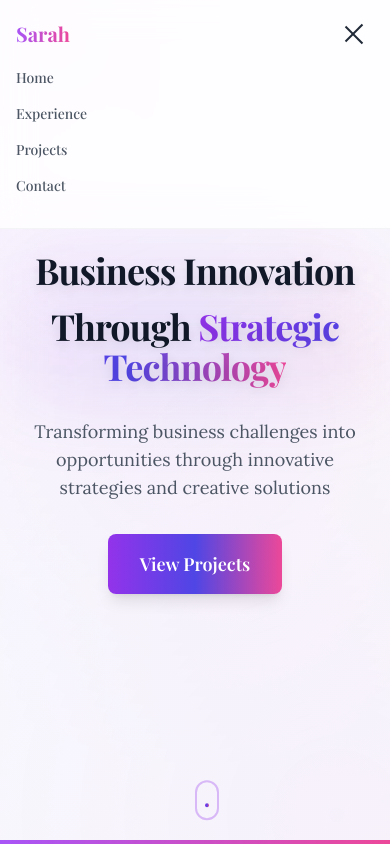
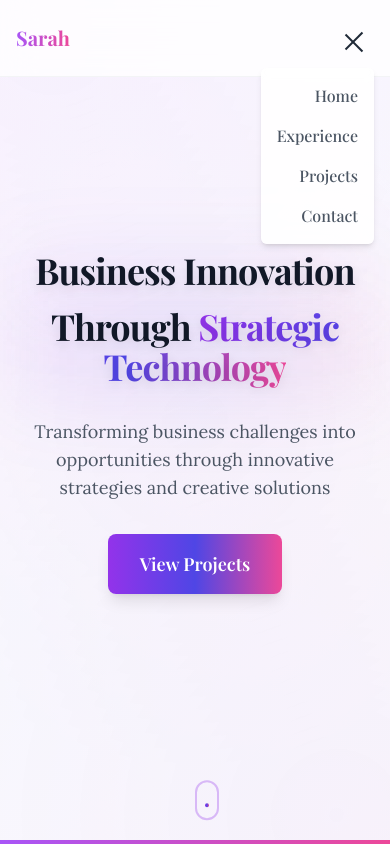
Before and after one commit to Wais-A/Business-portfolio, a Next.js app: page / in a window 390 px wide. Both pictures are taken after a click on the button 354 px from the left and 34 px from the top of the page. Shown: the top 844 px of the page. Built offline with nearby package versions, Linux system fonts and the light colour scheme; a web font is replaced by a local one.

Commit message:
Update navigation.tsx

```diff
--- a/src/components/navigation.tsx
+++ b/src/components/navigation.tsx
@@ -13,9 +13,10 @@ const menuItems = [
 export function Navigation() {
   const [isOpen, setIsOpen] = useState(false);
 
-  // Smooth scroll, optional offset for fixed header
+  // Optional offset for fixed header
   const headerOffset = 80;
-  const scrollToHref = useCallback((href: string) => {
+  const scrollToSection = useCallback((href: string) => {
+    // If linking to top of page:
     if (href === "#home") {
       window.scrollTo({ top: 0, behavior: "smooth" });
       return;
@@ -35,7 +36,7 @@ export function Navigation() {
 
   const handleClick = (href: string) => {
     setIsOpen(false);
-    scrollToHref(href);
+    scrollToSection(href);
   };
 
   return (
@@ -45,8 +46,7 @@ export function Navigation() {
       animate={{ y: 0 }}
       transition={{ duration: 0.6 }}
     >
-      <nav className="container mx-auto px-4 py-4">
-        <div className="flex items-center justify-between">
+      <nav className="container mx-auto px-4 py-4 flex items-center">
         {/* Logo (left) */}
         <motion.button
           onClick={() => handleClick("#home")}
@@ -57,8 +57,11 @@ export function Navigation() {
           Sarah
         </motion.button>
 
-          {/* Desktop Navigation (right) */}
-          <div className="hidden md:flex items-center gap-4 text-sm whitespace-nowrap">
+        {/* Spacer in the middle */}
+        <div className="flex-1" />
+
+        {/* Desktop Nav (right-aligned) */}
+        <div className="hidden md:flex justify-end items-center gap-4 text-sm whitespace-nowrap">
           {menuItems.map((item) => (
             <motion.button
               key={item.name}
@@ -72,10 +75,11 @@ export function Navigation() {
           ))}
         </div>
 
-          {/* Mobile Menu Button (right) */}
+        {/* Mobile: Hamburger + Dropdown */}
+        <div className="relative md:hidden ml-4">
           <motion.button
             type="button"
-            className="md:hidden p-2"
+            className="p-2"
             onClick={() => setIsOpen(!isOpen)}
             whileHover={{ scale: 1.05 }}
             whileTap={{ scale: 0.95 }}
@@ -98,24 +102,23 @@ export function Navigation() {
               />
             </div>
           </motion.button>
-        </div>
 
-        {/* Mobile Dropdown Menu */}
+          {/* Small dropdown anchored to the hamburger (top-right) */}
           {isOpen && (
             <motion.div
-            className="md:hidden"
+              className="absolute top-full right-0 mt-2 bg-white/90 backdrop-blur-sm shadow-md rounded-md z-50 w-auto"
               initial={{ opacity: 0, height: 0 }}
               animate={{ opacity: 1, height: "auto" }}
               exit={{ opacity: 0, height: 0 }}
               transition={{ duration: 0.2 }}
             >
-            <div className="py-4 space-y-4 text-sm">
+              <div className="flex flex-col py-2">
                 {menuItems.map((item) => (
                   <motion.button
                     key={item.name}
                     onClick={() => handleClick(item.href)}
-                  className="block w-full text-left text-gray-600 hover:text-purple-500 transition-colors font-medium"
-                  whileHover={{ x: 10 }}
+                    className="px-4 py-2 text-right text-gray-600 hover:text-purple-500 transition-colors font-medium whitespace-nowrap"
+                    whileHover={{ x: 5 }}
                     transition={{ duration: 0.2 }}
                   >
                     {item.name}
@@ -124,6 +127,7 @@ export function Navigation() {
               </div>
             </motion.div>
           )}
+        </div>
       </nav>
     </motion.header>
   );
```
Lines whose indentation alone changed are shown as unchanged.
